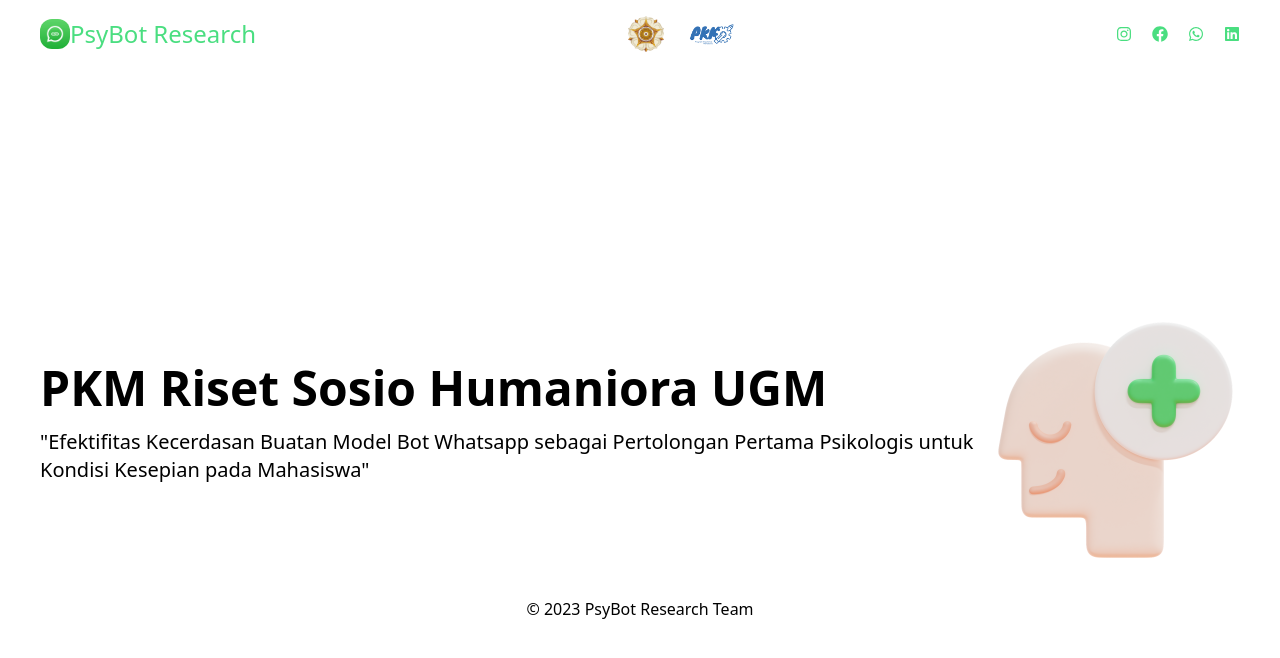
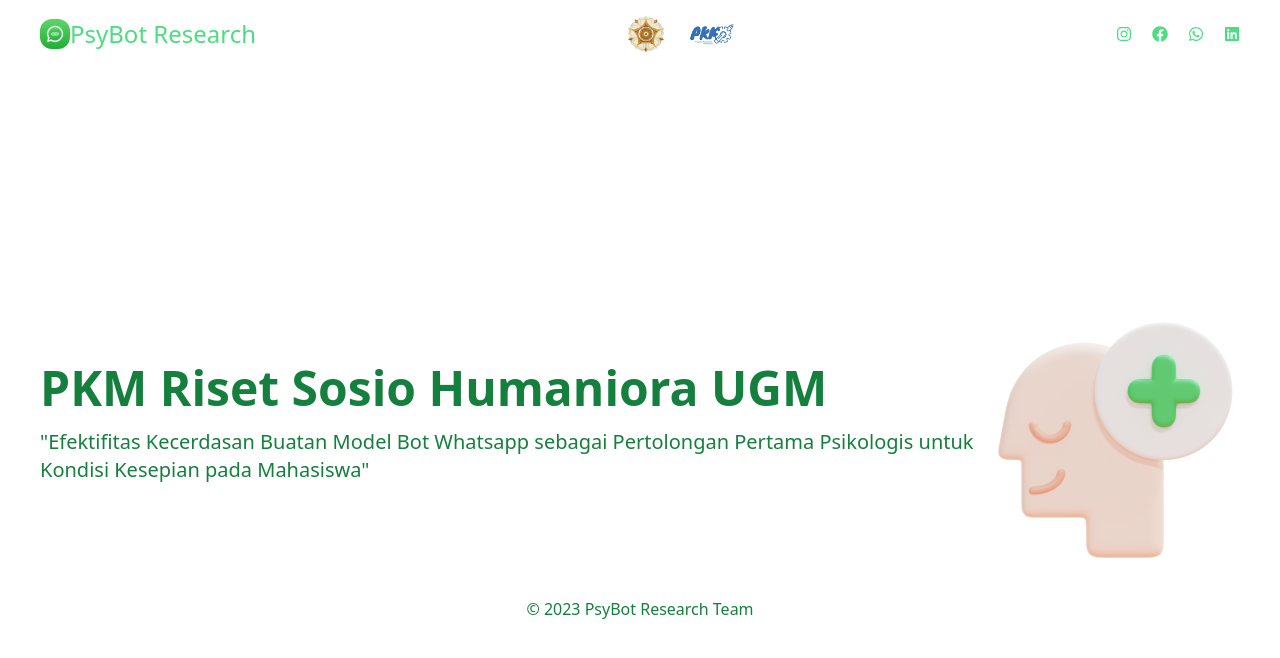
Before and after one commit to AdakHaddad/PKM, a Next.js app: page / in a window 1280 px wide. Shown: the top 658 px of the page. Built offline with nearby package versions, Linux system fonts and the light colour scheme.

Commit message:
TEXT gREEN

```diff
--- a/components/Hero.js
+++ b/components/Hero.js
@@ -12,7 +12,7 @@ const Hero = () => {
 
   return (
     <section
-      className={`text-green min-h-screen p-4 md:p-10 flex flex-col justify-center items-center ${
+      className={`text-green-700 min-h-screen p-4 md:p-10 flex flex-col justify-center items-center ${
         isFaded ? "opacity-100" : "opacity-0"
       } transition-opacity duration-1000`}
     >
```
